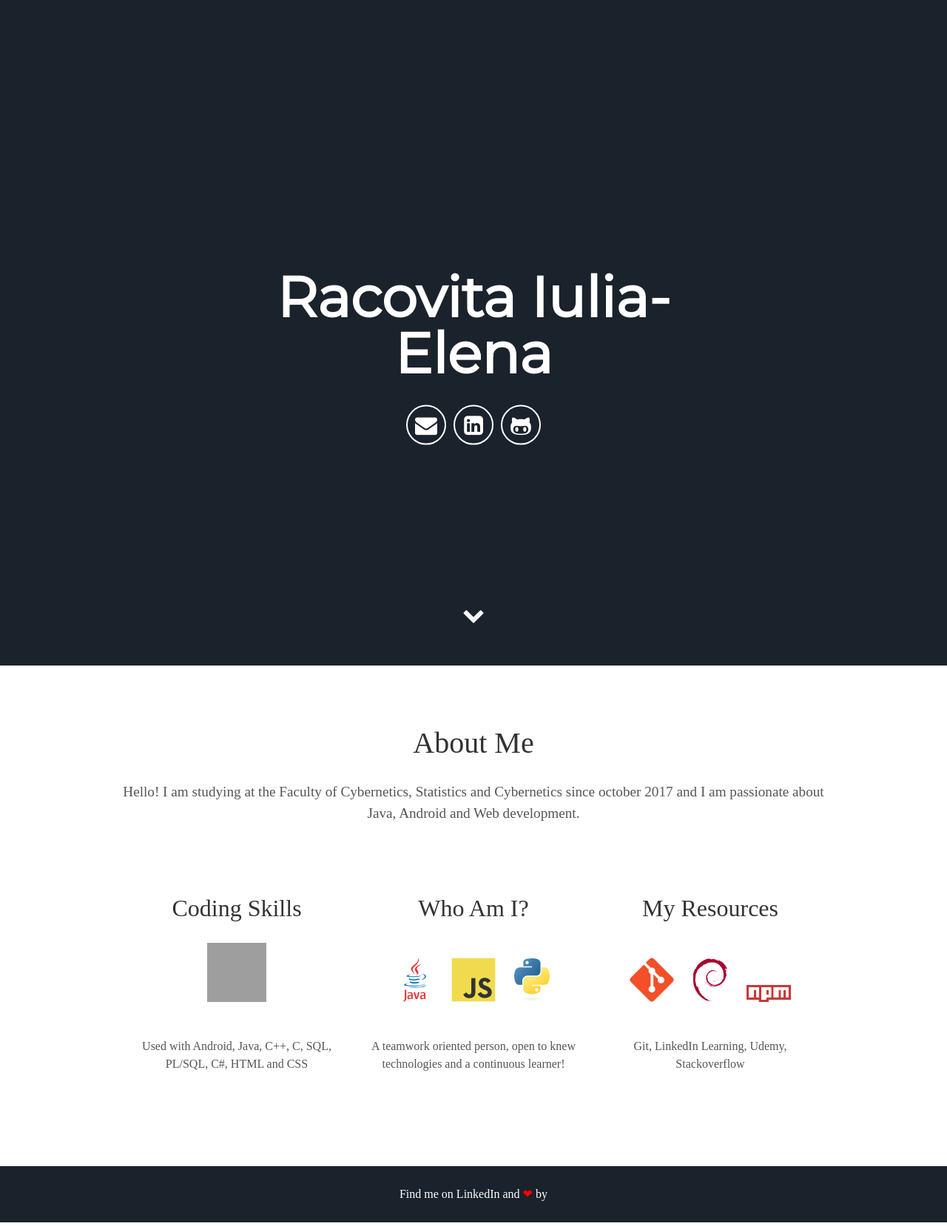
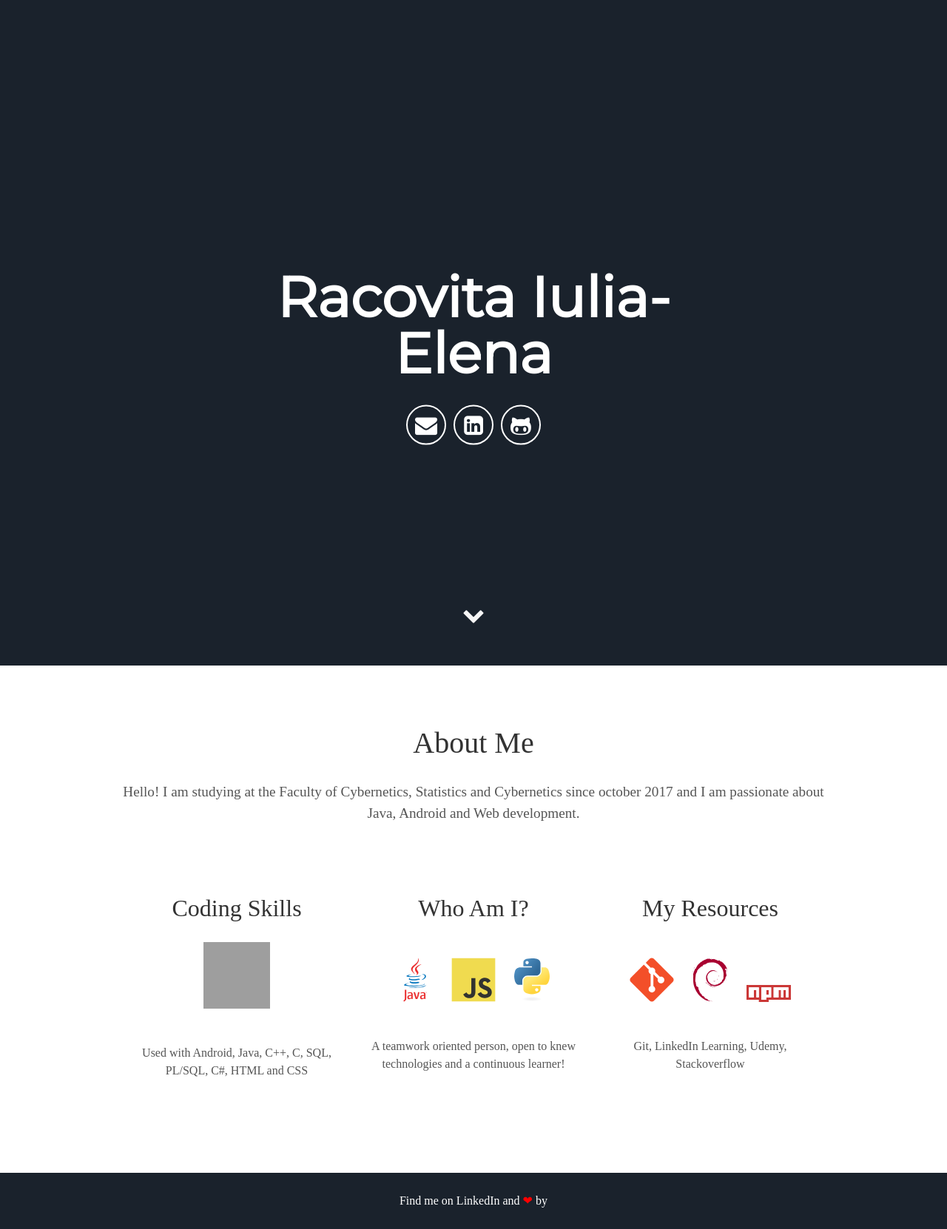
Before and after one commit to IuliaE98/IuliaRacovita98.github.io, a Jekyll site: the page built from index.html, in a window 1280 px wide. Shown: the whole page at 74% size. Built offline with Jekyll 4.4.1, drawn with Linux system fonts in a browser that asks for light colours; some web fonts are replaced; grey boxes are pictures that could not be loaded.

Commit message:
Update about.html

```diff
--- a/_includes/about.html
+++ b/_includes/about.html
@@ -5,7 +5,7 @@
 <div class="user">
   <div class="tech">
     <h2>Coding Skills</h2>
-    <img src="https://raw.githubusercontent.com/IuliaRacovita98/IuliaRacovita98.github.io/master/_includes/girlcoding.jpg" width="80" height="80">
+    <img src="https://raw.githubusercontent.com/IuliaRacovita98/IuliaRacovita98.github.io/master/_includes/girlcoding.jpg" width="90" height="90">
     <p>Used with Android, Java, C++, C, SQL, PL/SQL, C#, HTML and CSS</p>
   </div>
   <div class="tech">
```
